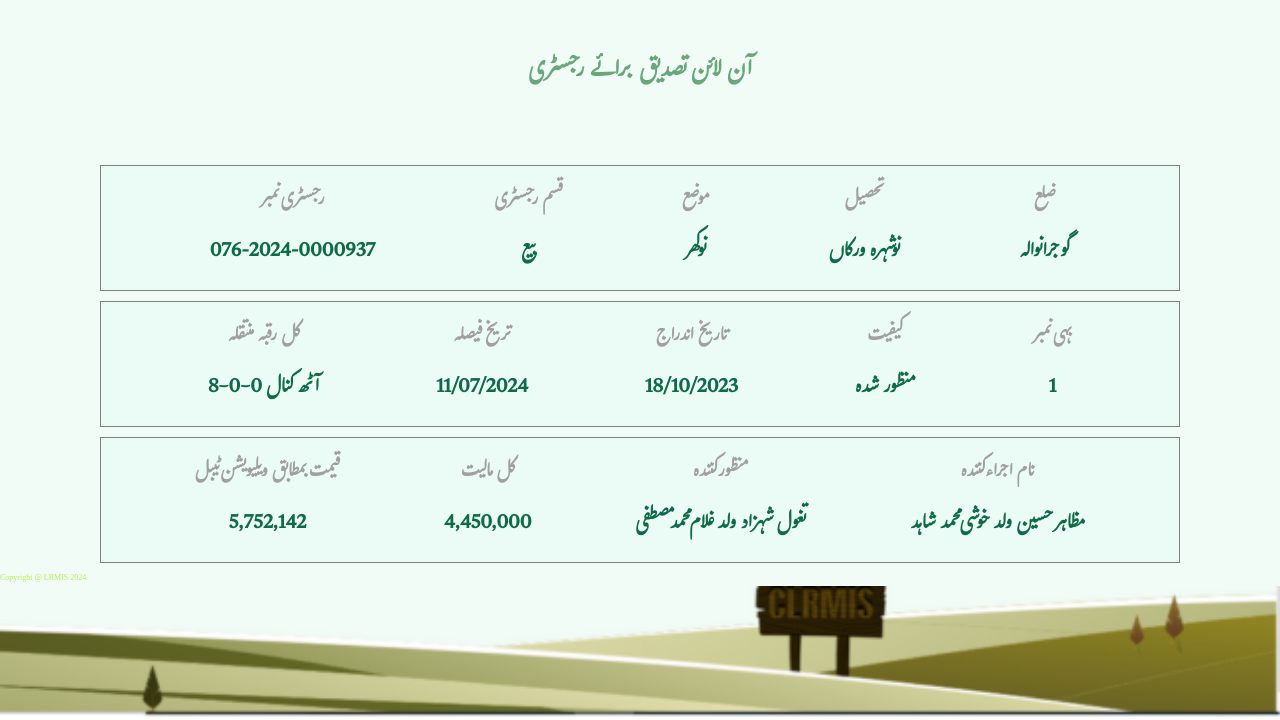
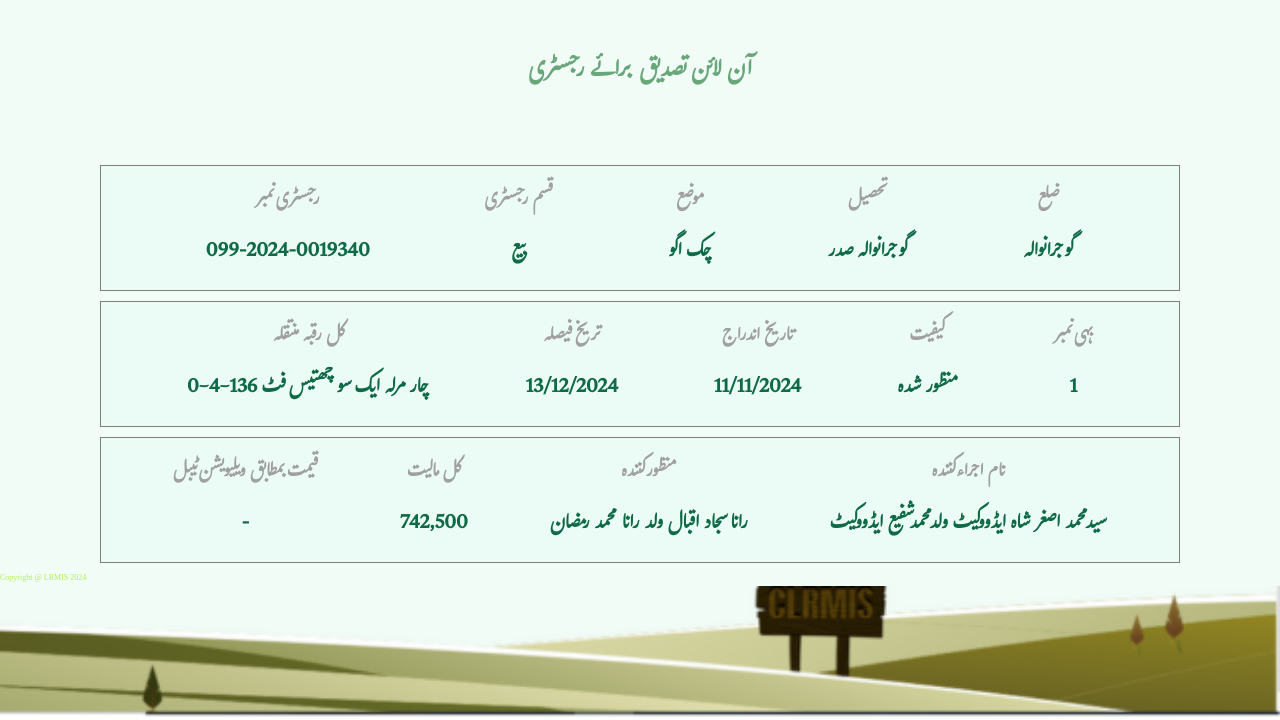
Before and after one commit to punjabzameen/Punjab40, a plain HTML site: page index.html in a window 1280 px wide. Shown: the part 80-800 px from the top of the page. Drawn offline with Linux system fonts and the light colour scheme.

Commit message:
Update index.html

```diff
--- a/index.html
+++ b/index.html
@@ -32,7 +32,7 @@
             <div class="item text1">
                 <h3>رجسٹری نمبر
                 </h3>
-                <p>076-2024-0000937
+                <p>099-2024-0019340
                 </p>
             </div>
             <div class="item text2"><h3>قسم رجسٹری
@@ -42,13 +42,13 @@
             <div class="item text3">
                 <h3>موضع
                 </h3>
-                <p>نوکھر
+                <p>چک اگو
                 </p>
             </div>
             <div class="item text4">
                 <h3>تحصیل
                 </h3>
-                <p>نوشہرہ ورکاں
+                <p>گوجرانوالہ صدر
                 </p>
             </div>
             <div class="item text5">
@@ -63,18 +63,18 @@
             <div class="item text1">
                 <h3>کل رقبہ منتقلہ
                 </h3>
-                <p>8-0-0 آٹھ کنال
+                <p>0-4-136 چار مرلہ ایک سو چھتیس فٹ
                 </p>
             </div>
             <div class="item text2"><h3>تریخ فیصلہ
 
             </h3>
-            <p>11/07/2024
+            <p>13/12/2024
             </p></div>
             <div class="item text3">
                 <h3>تاریخ اندراج
                 </h3>
-                <p>18/10/2023
+                <p>11/11/2024
                 </p>
             </div>
             <div class="item text4">
@@ -95,23 +95,23 @@
             <div class="item text1">
                 <h3>قیمت بمطابق ویلیویشن ٹیبل
                 </h3>
-                <p>5,752,142
+                <p>-
                 </p>
             </div>
             <div class="item text2"><h3>کل مالیت
             </h3>
-            <p>4,450,000
+            <p>742,500
             </p></div>
             <div class="item text3">
                 <h3>منظور کنندہ
                 </h3>
-                <p>تغول شہزاد ولد غلام محمد مصطفی
+                <p>رانا سجاد اقبال ولد رانا محمد رمضان
                 </p>
             </div>
             <div class="item text4">
                 <h3>نام اجراء کنندہ
                 </h3>
-                <p>مظاہر حسین ولد خوشی محمد شاہد
+                <p>سید محمد اصغر شاہ ایڈووکیٹ ولد محمد شفیع ایڈووکیٹ
                 </p>
             </div>
 
```
